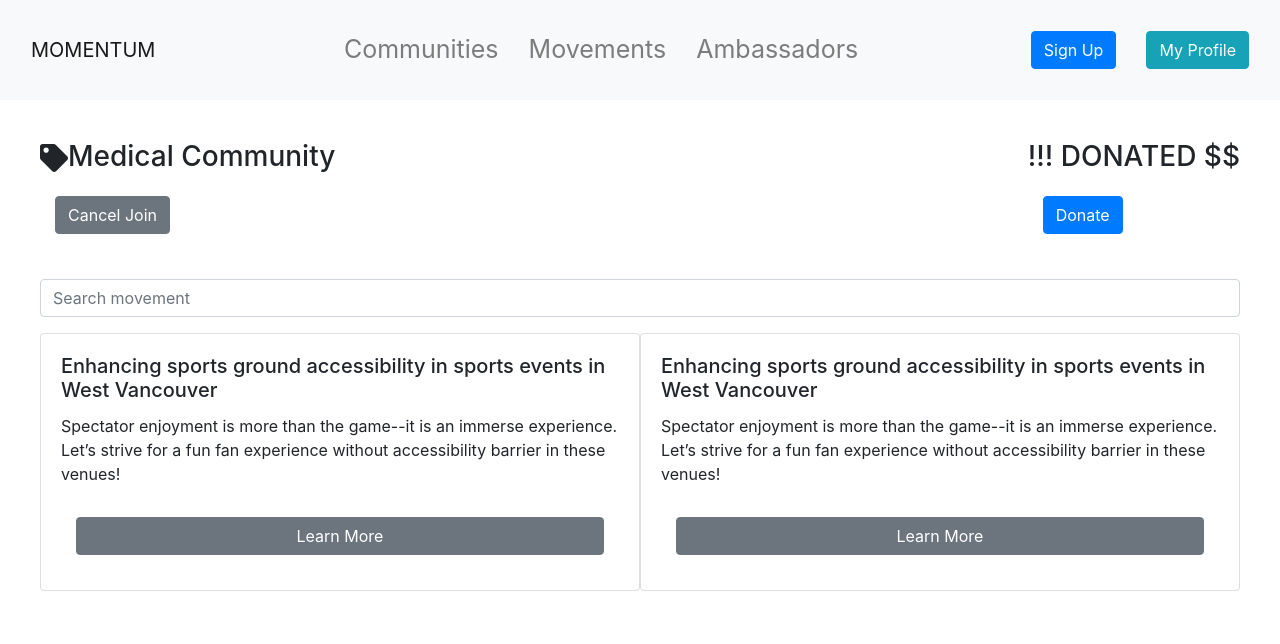
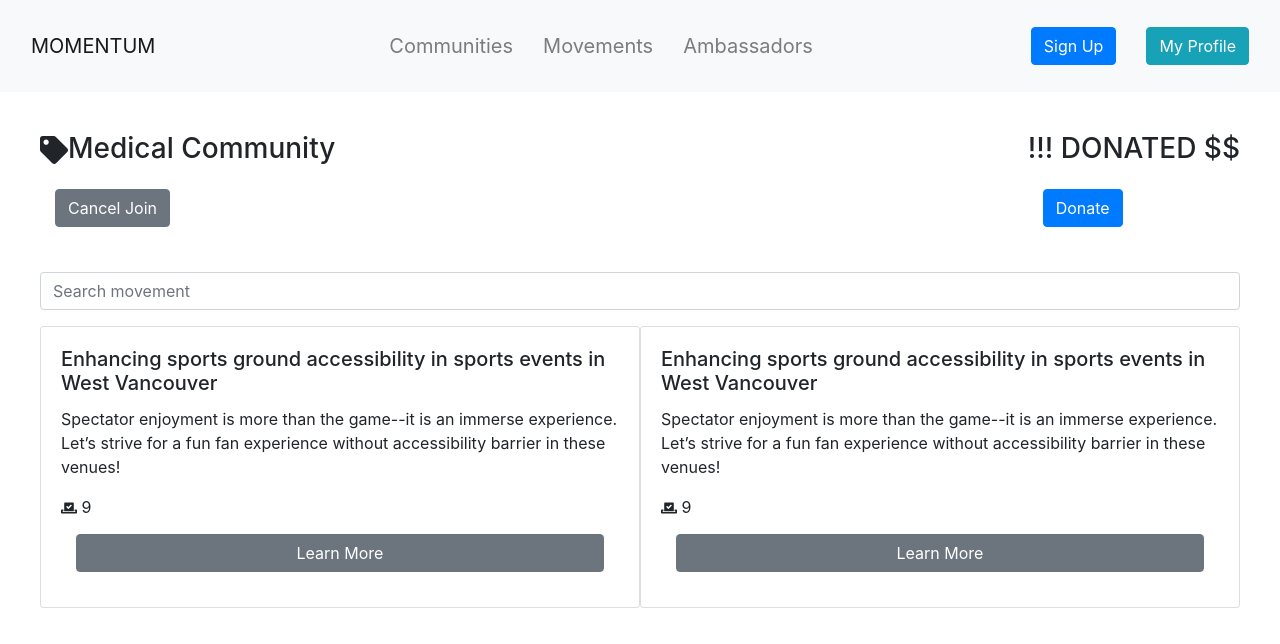
Before and after one commit to armintalaie/Social-Change, a React (Create React App) app in the folder client/: page / in a window 1280 px wide. Shown: the top 644 px of the page. Built offline with nearby package versions, Linux system fonts and the light colour scheme.

Commit message:
movement card update

```diff
--- a/client/src/components/CommunityPage.jsx
+++ b/client/src/components/CommunityPage.jsx
@@ -13,7 +13,6 @@ const movement1 = {
     "Spectator enjoyment is more than the game--it is an immerse experience. Let’s strive for a fun fan experience without accessibility barrier in these venues!",
   votes: 9,
   goal: 900,
-  donations: 90,
 };
 
 const movements = [movement1, movement1];
--- a/client/src/components/MovementCard.jsx
+++ b/client/src/components/MovementCard.jsx
@@ -1,4 +1,5 @@
 import React from "react";
+import { FaVoteYea } from "react-icons/fa";
 import { ListGroupItem, Card, CardText, CardTitle, Button } from "reactstrap";
 
 function MomentumCard({ movement }) {
@@ -7,6 +8,10 @@ function MomentumCard({ movement }) {
       <Card body>
         <CardTitle tag="h5">{movement.name}</CardTitle>
         <CardText>{movement.description}</CardText>
+        <div>
+          <FaVoteYea /> {"  "}
+          {movement.votes}
+        </div>
         <Button>Learn More</Button>
       </Card>
     </div>
--- a/client/src/styles/NavBar.scss
+++ b/client/src/styles/NavBar.scss
@@ -18,7 +18,7 @@
   }
 }
 .nav-item {
-  font-size: 25px;
+  font-size: 20px;
   padding: 15px;
 }
 
```
Also changed, not shown: 1 other file (tests, documents, lock files or other folders).
